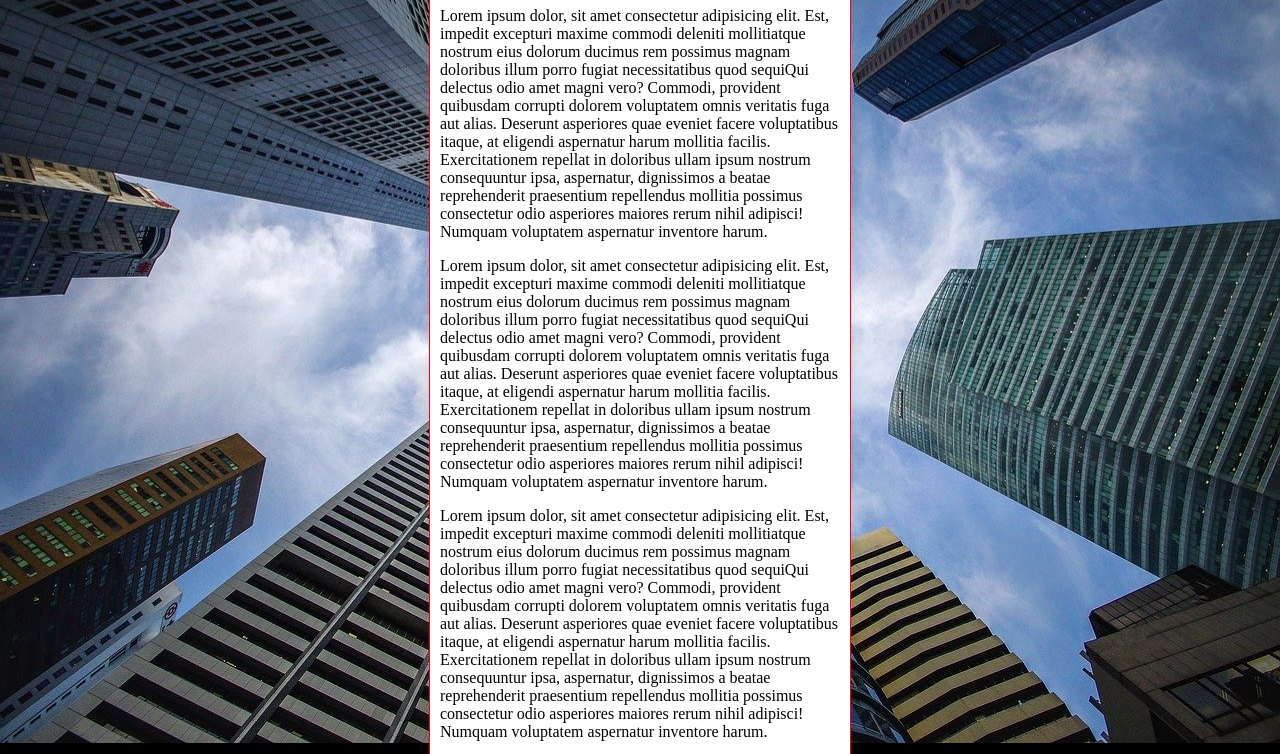
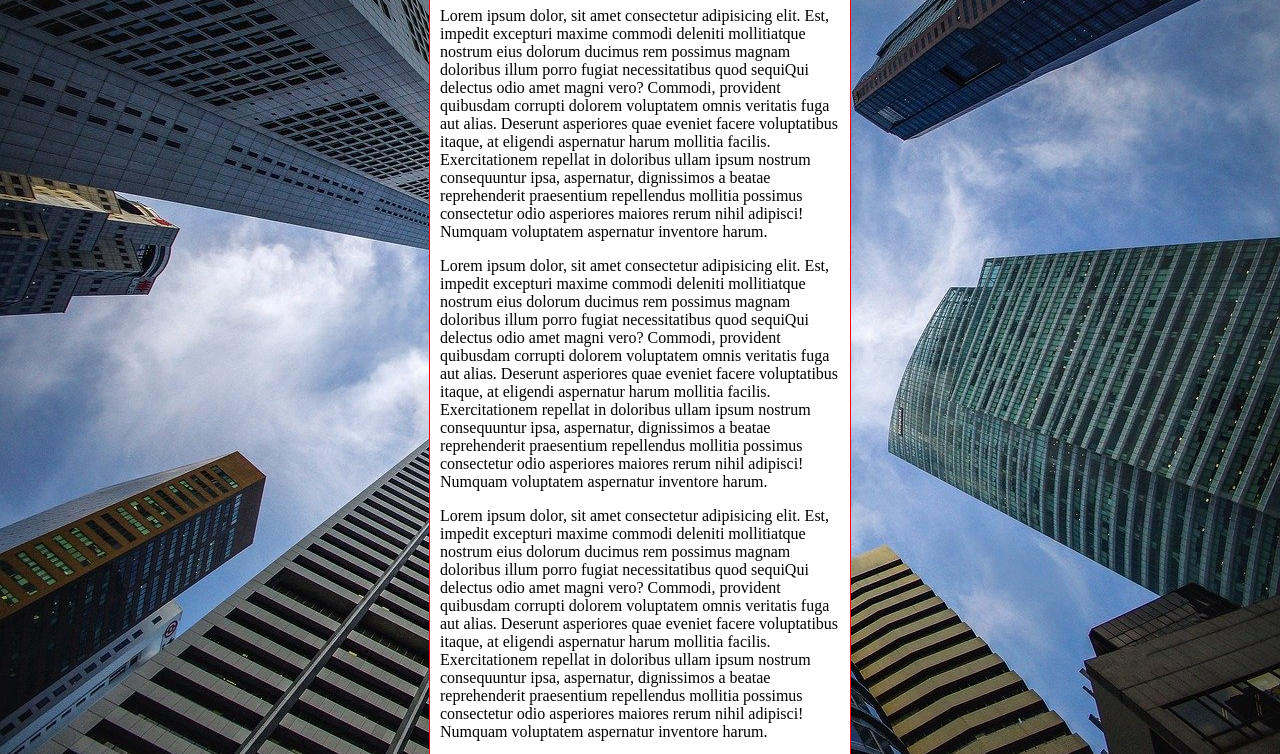
Before and after one commit to erickSM23/css-html, a plain HTML site: page exercicios/ex022/fundo006.html in a window 1280 px wide. Shown: the part 92-846 px from the top of the page. Drawn offline with Linux system fonts and the light colour scheme.

Commit message:
adicionando sorthands no exericio 22

```diff
--- a/exercicios/ex022/fundo006.html
+++ b/exercicios/ex022/fundo006.html
@@ -7,14 +7,20 @@
     <style>
         body{
             height: 100vh;
-            background-color: black;
-            background-image: url("imagens/wallpaper002.jpg");
-            background-repeat: no-repeat;
-            background-position: center center;
+            /*
+                background-color: black;
+                background-image: url("imagens/wallpaper002.jpg");
+                background-repeat: no-repeat;
+                background-position: center center;
+                background-size: cover;
+                background-attachment: fixed;
+            */
+
+            background: black url("imagens/wallpaper002.jpg") center center no-repeat  fixed;
             background-size: cover;
         }
         main{
-            width: 400px;
+            max-width: 400px;
             background-color: white;
             margin: auto;
             padding: 10px;
```
